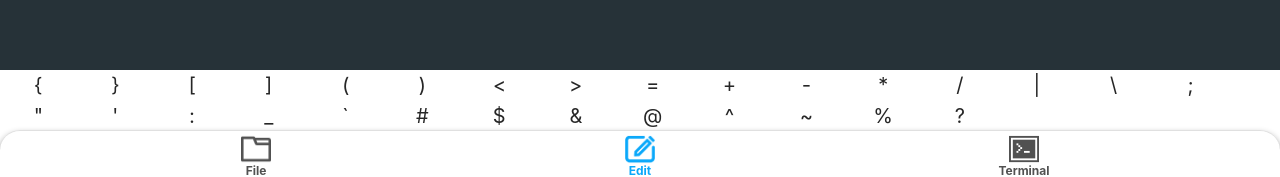
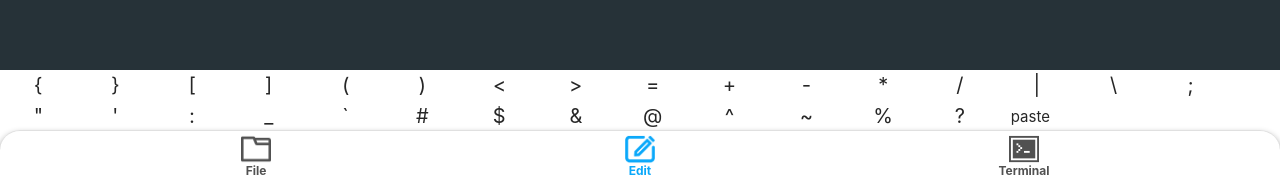
Before and after one commit to OrangeX4/Orangex-UI, a React (Create React App) app: page / in a window 1280 px wide. Both pictures are taken after a click on the element "Edit". Shown: the part 620-797 px from the top of the page. Built offline with nearby package versions, Linux system fonts and the light colour scheme; no server answers.

Commit message:
Add paste

```diff
--- a/src/App.tsx
+++ b/src/App.tsx
@@ -157,6 +157,14 @@ function App() {
         })
     }
 
+    function handlePaste() {
+        cmEditor.focus()
+        get('clipboard', (res) => {
+            cmEditor.focus()
+            cmEditor.replaceSelection(res.data)
+        })
+    }
+
     function getView() {
         switch (currentTab) {
             case 'file':
@@ -213,6 +221,7 @@ function App() {
                                 }
                                 return keyList
                             })()}
+                            <span onClick={handlePaste} className='orangex-edit-keyboard-item orangex-edit-keyboard-item-text'>paste</span>
                         </div>
                     </div>
                 )
--- a/src/css/Editor.css
+++ b/src/css/Editor.css
@@ -41,9 +41,15 @@
     display: flex;
     text-align: center;
     flex-wrap: wrap;
+    align-items: center;
 }
 
 .orangex-edit-keyboard-item {
     width: 6%;
     font-size: 20px;
 }
+
+.orangex-edit-keyboard-item-text {
+    width: 5%;
+    font-size: 15px;
+}
```
